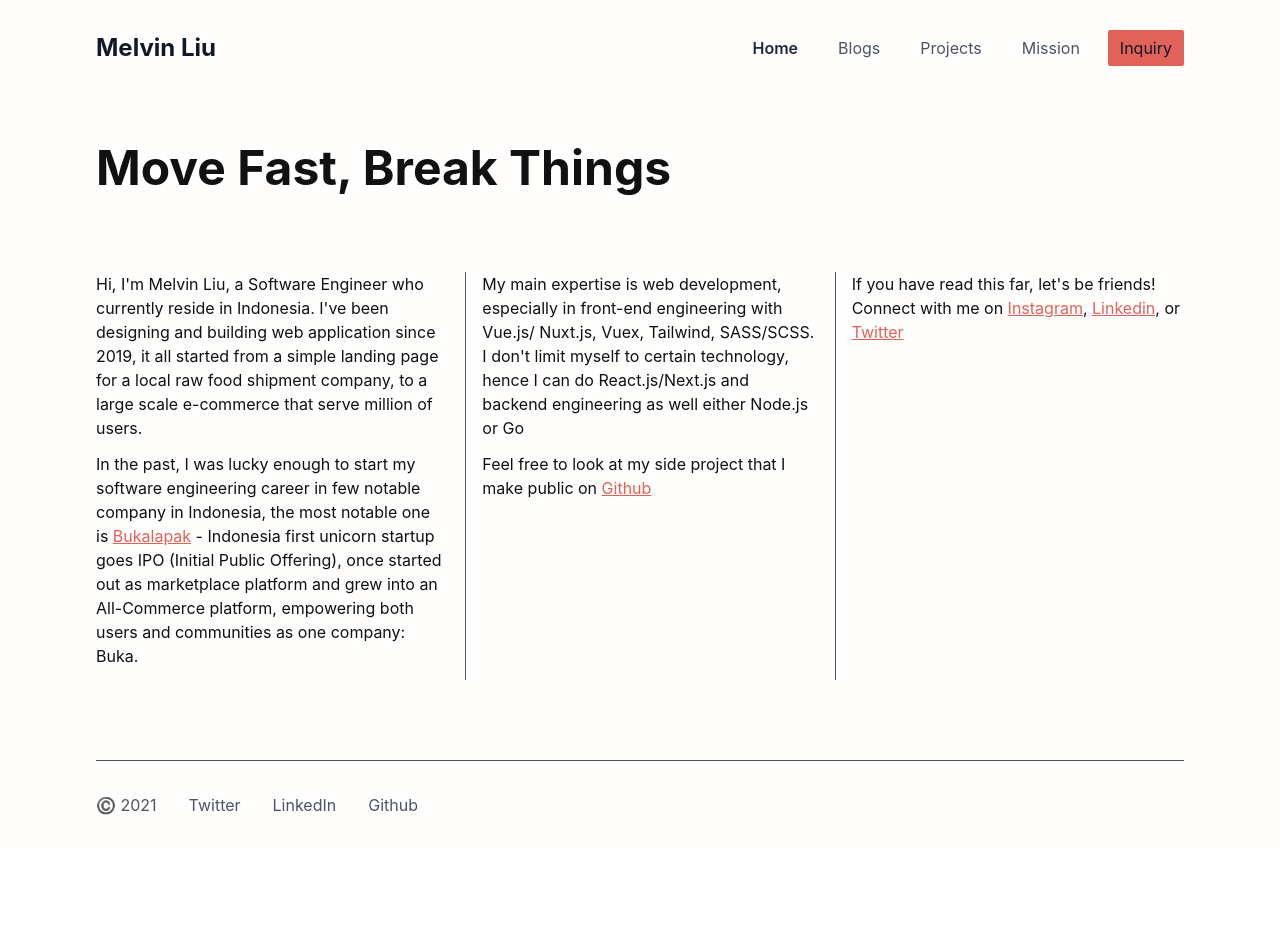
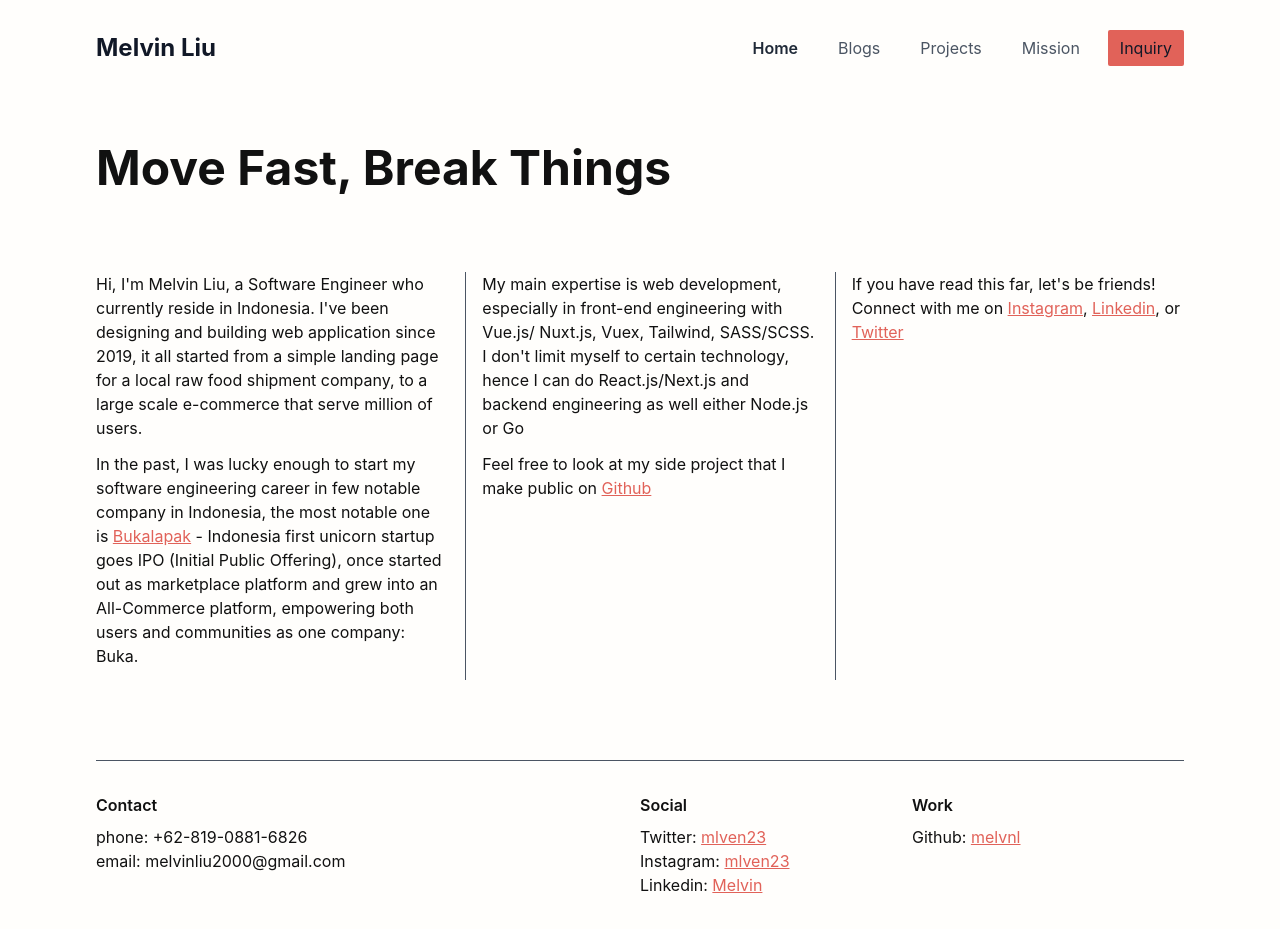
Before and after one commit to melvnl/melvinliu.com, a Next.js app: page / in a window 1280 px wide. Before the commit the page ends 849 px from the top, so only its background shows below. Built offline with nearby package versions, Linux system fonts and the light colour scheme.

Commit message:
fix: change footer layout

```diff
--- a/components/Footer.tsx
+++ b/components/Footer.tsx
@@ -1,18 +1,20 @@
 import { useRouter } from "next/router";
 import cn from "classnames";
 
-const ExternalLink = ({ href, children, isProjects }: any) => (
+const ExternalLink = ({ prefix, href, children, isProjects }: any) => (
+  <>
+    <span className={isProjects ? "text-white" : "text-primaryBlack"}>
+      {prefix}
+    </span>
     <a
-    className={cn(
-      isProjects ? "text-white" : "text-gray-600",
-      "hover:text-primaryRed transition"
-    )}
+      className="text-primaryRed underline"
       target="_blank"
       rel="noopener noreferrer"
       href={href}
     >
       {children}
     </a>
+  </>
 );
 
 export default function Footer() {
@@ -22,35 +24,66 @@ export default function Footer() {
   return (
     <footer className="flex flex-col justify-center items-start mx-auto w-full mt-20 mb-8 ">
       <hr className="w-full border-1 border-gray-600 mb-8" />
-      <div className="w-full max-w-2xl">
-        <div className="flex flex-col md:flex-row">
-          <div className="mb-4 md:mb-0 mr-8">
-            <p className={cn(isProjects ? "text-white" : "text-gray-600")}>
-              ©️ 2021
-            </p>
+      <div className="w-full flex flex-col md:flex-row ">
+        <div
+          className={cn(
+            isProjects ? "text-white" : "text-primaryBlack",
+            "flex flex-col mb-4 md:mb-0 md:w-1/2"
+          )}
+        >
+          <h1 className=" mb-2 font-semibold">Contact</h1>
+          <div className="">phone: +62-819-0881-6826</div>
+          <div className="">email: melvinliu2000@gmail.com</div>
         </div>
-          <div className="mb-4 md:mb-0 mr-8">
+        <div
+          className={cn(
+            isProjects ? "text-white" : "text-primaryBlack",
+            "flex flex-col mb-4 md:mb-0 md:w-1/4"
+          )}
+        >
+          <h1 className=" mb-2 font-semibold">Social</h1>
+          <div className="">
             <ExternalLink
+              prefix="Twitter: "
               href="https://twitter.com/mlven23"
               isProjects={isProjects}
             >
-              Twitter
+              mlven23
             </ExternalLink>
           </div>
-          <div className="mb-4 md:mb-0 mr-8">
+          <div className="">
             <ExternalLink
+              prefix="Instagram: "
+              href="https://www.instagram.com/mlven23/"
+              isProjects={isProjects}
+            >
+              mlven23
+            </ExternalLink>
+          </div>
+          <div className="">
+            <ExternalLink
+              prefix="Linkedin: "
               href="https://www.linkedin.com/in/melvin-liu/"
               isProjects={isProjects}
             >
-              LinkedIn
+              Melvin
             </ExternalLink>
           </div>
-          <div className="mb-4 md:mb-0 mr-8">
+        </div>
+        <div
+          className={cn(
+            isProjects ? "text-white" : "text-primaryBlack",
+            "flex flex-col mb-4 md:mb-0 md:w-1/4"
+          )}
+        >
+          <h1 className=" mb-2 font-semibold">Work</h1>
+          <div className="mb-4 md:mb-0 ">
             <ExternalLink
+              prefix="Github: "
               href="https://github.com/melvnl"
               isProjects={isProjects}
             >
-              Github
+              melvnl
             </ExternalLink>
           </div>
         </div>
```
Lines whose indentation alone changed are shown as unchanged.
